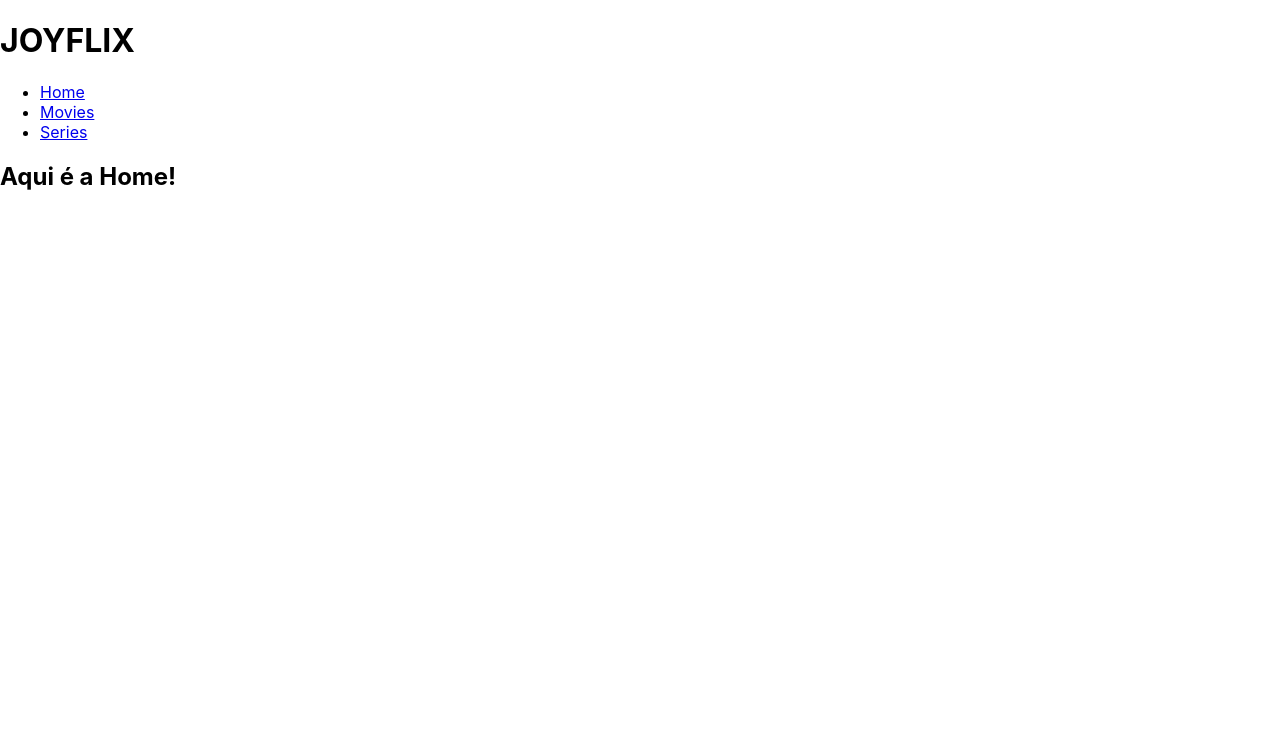
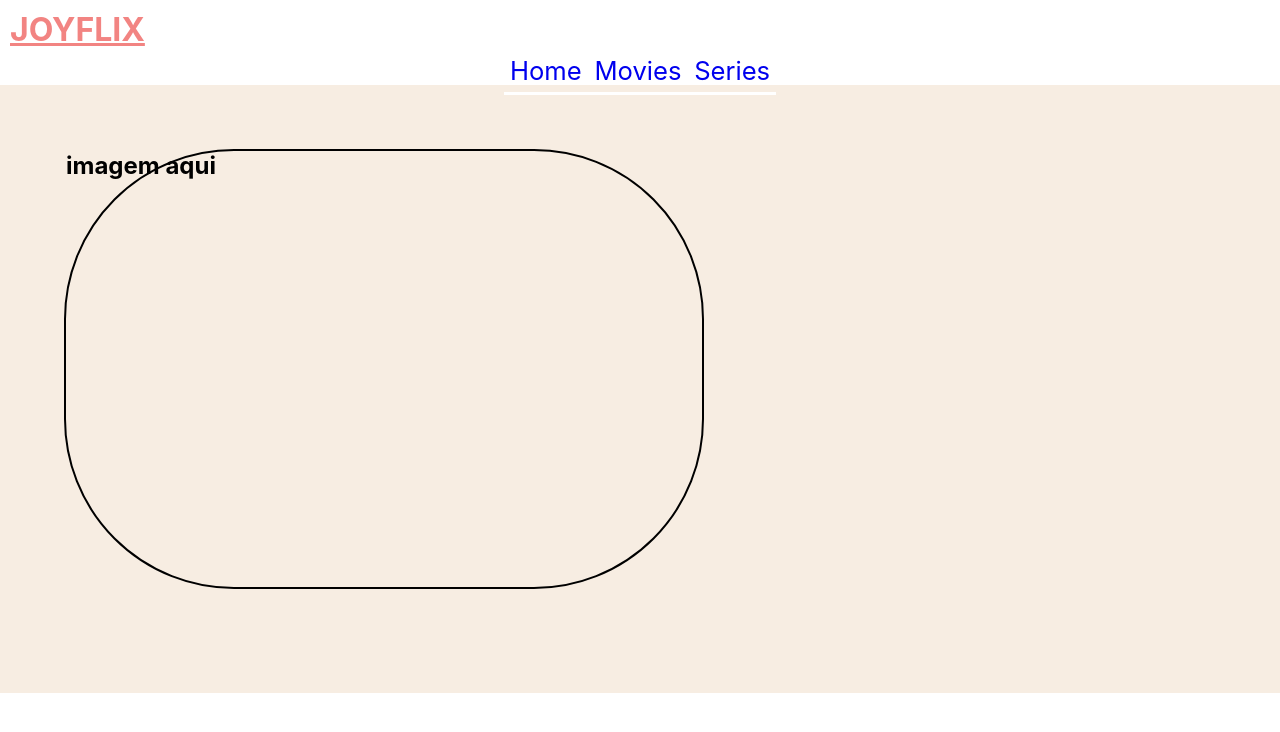
Before and after one commit to JoyAssis/joyflix, a React (Create React App) app: page / in a window 1280 px wide. Shown: the top 732 px of the page. Built offline with nearby package versions, Linux system fonts and the light colour scheme.

Commit message:
Etilizando com styed-component

```diff
--- a/src/App.js
+++ b/src/App.js
@@ -2,28 +2,69 @@ import React, { Component } from "react";
 import Home from "./components/Home";
 import Movies from "./components/Movies"
 import Series from "./components/Series"
-//
+import styled from "styled-components"
+import {createGlobalStyle} from "styled-components"
 import { BrowserRouter as Router, Routes, Route, Link } from "react-router-dom";
+
+
+const GlobalStyle = createGlobalStyle`
+*{
+  margin:0;
+  padding:0;
+  box-sizing:border-box;
+  list-style:none;
+  a:hover {
+  color: hotpink; }
+  a:link {
+    text-decoration: none; }
+  }
+  `
+  const Title = styled.h1`
+  color: #f28482;
+  margin: 10px;
+  text-decoration: underline;
+  `
+  const Menu = styled.nav`
+  padding: 1vw;
+  height: 2vh;
+  width: 100%;
+  display: flex;
+  justify-content: space-evenly;
+  `
+  const List = styled.ul`
+  display: flex;
+  justify-content: space-evenly;
+  align-items: center;
+  pading: 1vw;
+  font-size: 2vw;
+  `
+  const Item = styled.li`
+  border-bottom:3px solid white;
+  padding:0.5vw;
+  width: 100%;
+  font-size: 2vw;
+  `
 
 class App extends Component {
   render () {
     return (
     <div>
-      <h1>JOYFLIX</h1>
+      <GlobalStyle/>
+      <Title>JOYFLIX</Title>
       <Router>
-        <nav>
-          <ul>
-            <li>
+        <Menu>
+          <List>
+            <Item>
               <Link to="/">Home</Link>
-            </li>
-            <li>
+            </Item>
+            <Item>
               <Link to="/movies">Movies</Link>
-            </li>
-            <li>
+            </Item>
+            <Item>
               <Link to="/series">Series</Link>
-            </li>
-          </ul>
-        </nav>
+            </Item>
+          </List>
+        </Menu>
 
         <Routes>
           <Route path="/" element={<Home/>}/>
--- a/src/components/Home.js
+++ b/src/components/Home.js
@@ -1,10 +1,30 @@
 import React from "react";
+import styled from "styled-components";
+//import img from "./src/img/claquete.png"
+
+
+const Container = styled.div`
+background-color: #f7ede2;
+height: 76vh;
+display: flex;
+justify-content: flex-start;
+`
+const Box = styled.section`
+height: 55vh;
+width: 50vw;
+margin: 5vw;
+border: 2px solid black;
+border-radius: 170px;
+`
 
 function Home() {
     return (
-        <div>
-            <h2>Aqui é a Home!</h2>
-        </div>
+        <Container>
+
+            <Box>
+            <h2>imagem aqui</h2>
+            </Box>
+        </Container>
     );
 }
 
```
Also changed, not shown: src/img/claquete.png (added).
